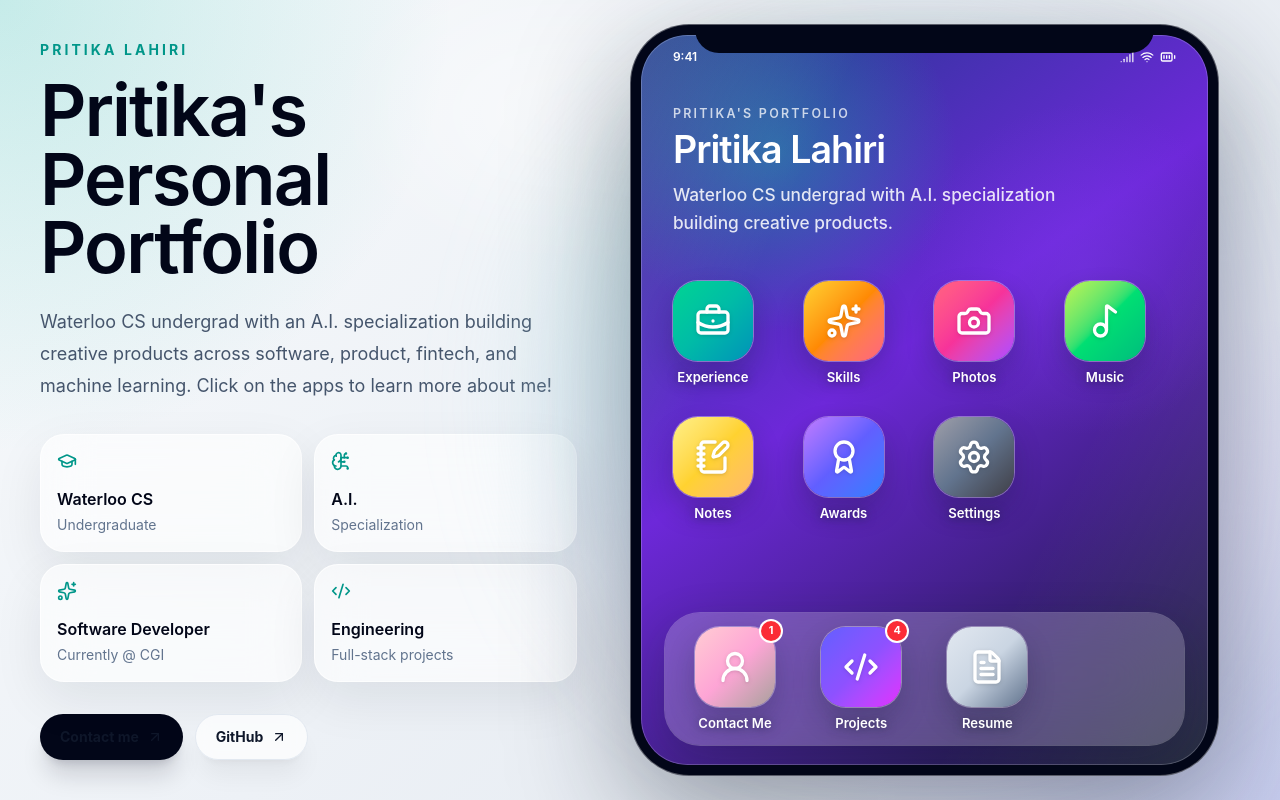
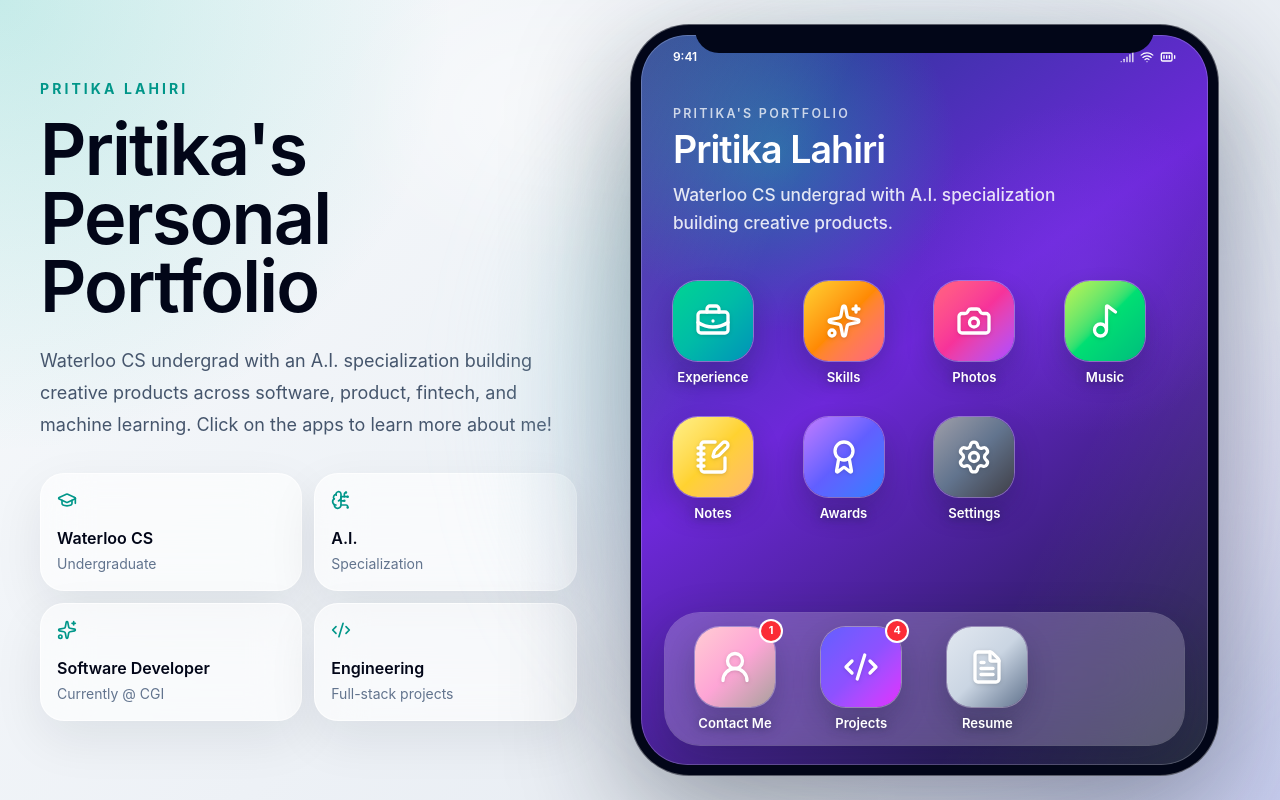
Before and after one commit to pritiks24/Personal-Portfolio-Website, a Next.js app: page / in a window 1280 px wide. Built offline with nearby package versions, Linux system fonts and the light colour scheme.

Commit message:
Remove landing page contact links

```diff
--- a/components/portfolio/PortfolioPhone.tsx
+++ b/components/portfolio/PortfolioPhone.tsx
@@ -2,7 +2,7 @@
 
 import { useEffect, useMemo, useState } from "react";
 import { AnimatePresence, motion } from "framer-motion";
-import { ArrowUpRight, BrainCircuit, Code2, GraduationCap, Sparkles } from "lucide-react";
+import { BrainCircuit, Code2, GraduationCap, Sparkles } from "lucide-react";
 import { AppWindow } from "./AppWindow";
 import { HomeScreen } from "./HomeScreen";
 import { PhoneFrame } from "./PhoneFrame";
@@ -63,14 +63,6 @@ export function PortfolioPhone() {
               );
             })}
           </div>
-          <div className="mt-8 flex flex-wrap gap-3">
-            <a href="mailto:you@example.com" className="inline-flex items-center gap-2 rounded-full bg-slate-950 px-5 py-3 text-sm font-bold text-white shadow-xl shadow-slate-950/15 transition hover:-translate-y-0.5">
-              Contact me <ArrowUpRight className="h-4 w-4" />
-            </a>
-            <a href="https://github.com/your-handle" className="inline-flex items-center gap-2 rounded-full border border-slate-200 bg-white/70 px-5 py-3 text-sm font-bold text-slate-800 shadow-xl shadow-slate-950/5 backdrop-blur transition hover:-translate-y-0.5">
-              GitHub <ArrowUpRight className="h-4 w-4" />
-            </a>
-          </div>
         </section>
         <section className="relative grid place-items-center">
           <div className="pointer-events-none absolute inset-y-10 left-1/2 w-[min(70vw,720px)] -translate-x-1/2 rounded-full bg-gradient-to-br from-teal-200/45 via-indigo-200/35 to-fuchsia-200/35 blur-3xl" />
```
